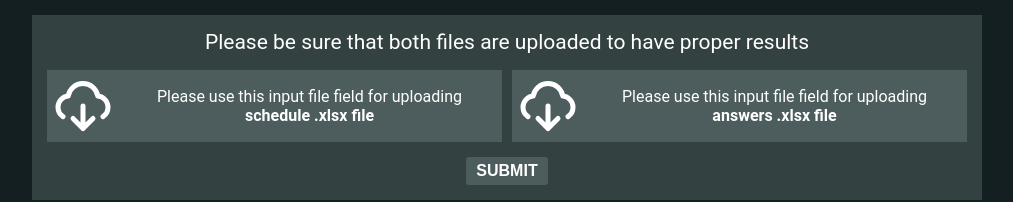
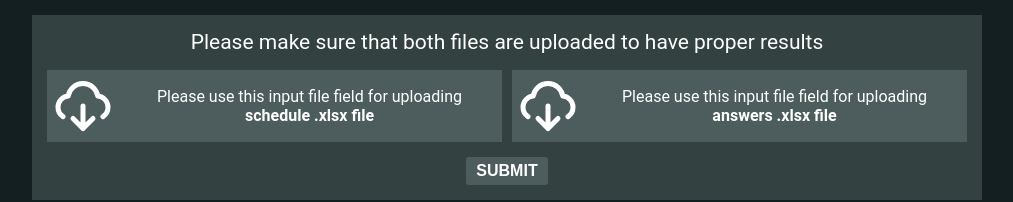
Before and after one commit to Andrejjaz/SM_QA_vue, a Vue app: page / in a window 1280 px wide. Shown: the top 202 px of the page, without its empty margins (133-1146 px from the left). Built offline with nearby package versions, Linux system fonts and the light colour scheme.

Commit message:
added option to list, changed preview text, updated time

```diff
--- a/src/components/SingleTweetComponent.vue
+++ b/src/components/SingleTweetComponent.vue
@@ -24,7 +24,11 @@ if (props.tweet['Task Status'] === 'Tasked') {
     completedTimeStamp = props.tweet['Completed Timestamp'];
 }
 
-const submittedTime = new Date(props.tweet['Timestamp (EET)']);
+const submittedTimestampName = computed(() => {
+    return props.tweet['Timestamp (EET)'] || props.tweet['Timestamp (CAT)'] || props.tweet['Timestamp (PT)']
+})
+
+const submittedTime = new Date(submittedTimestampName.value);
 const completedTime = new Date(completedTimeStamp);
 
 const submittedTimeFormatted = computed(() => {
@@ -82,6 +86,7 @@ const fixHeight = (e) => {
                 <option>Recommendation</option>
                 <option>Mistake</option>
                 <option>Critical mistake</option>
+                <option>Cool post</option>
             </select>
 
             <select>
--- a/src/views/HomeView.vue
+++ b/src/views/HomeView.vue
@@ -38,7 +38,7 @@ const onSubmit = () => {
         <div class="main-inner">
           <article>
             <div class="form-wrapper">
-              <h1>Please be sure that both files are uploaded to have proper results</h1>
+              <h1>Please make sure that both files are uploaded to have proper results</h1>
 
               <form enctype="multipart/form-data" @submit.prevent="onSubmit">
                 <FieldsetComponent>
```
Also changed, not shown: src/stores/data.js (+0 -10 lines).
